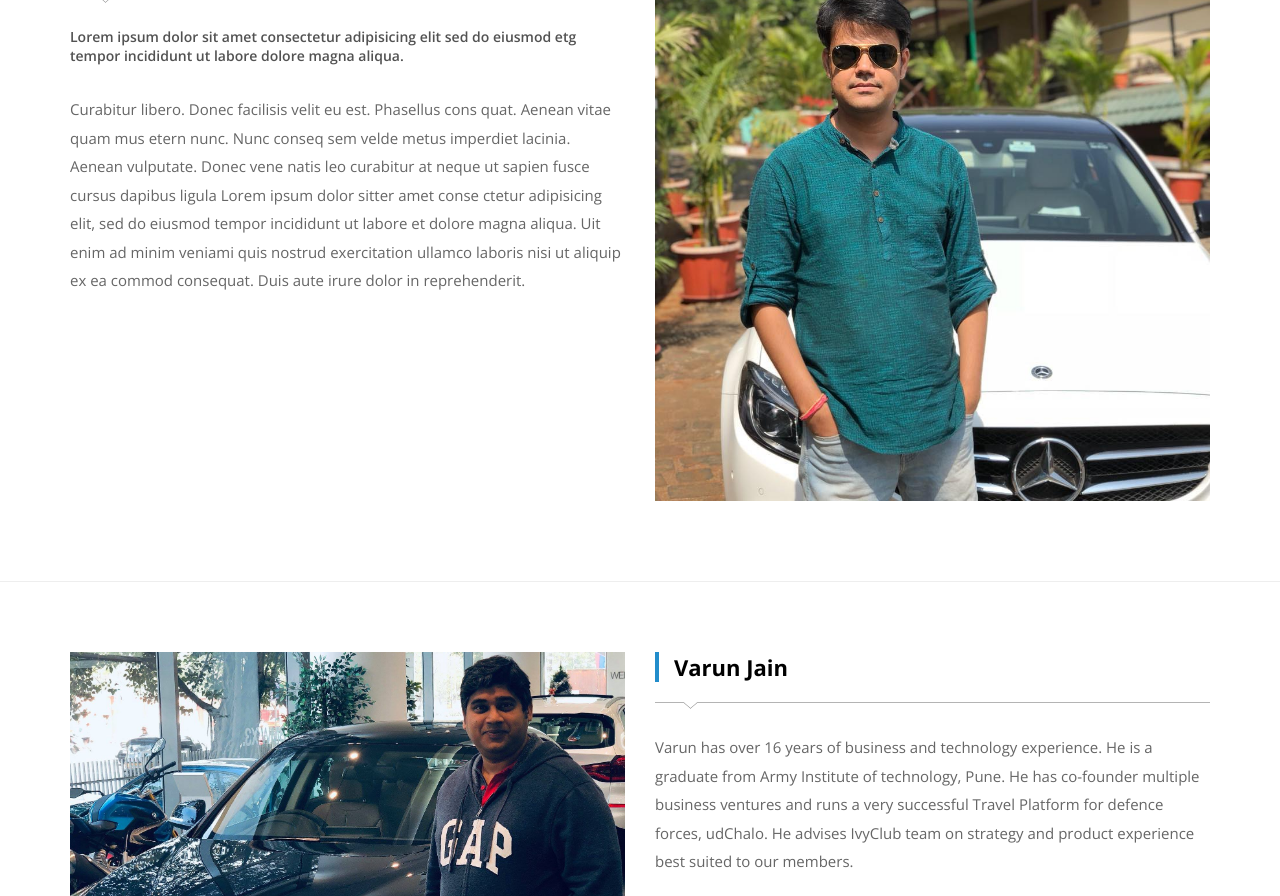
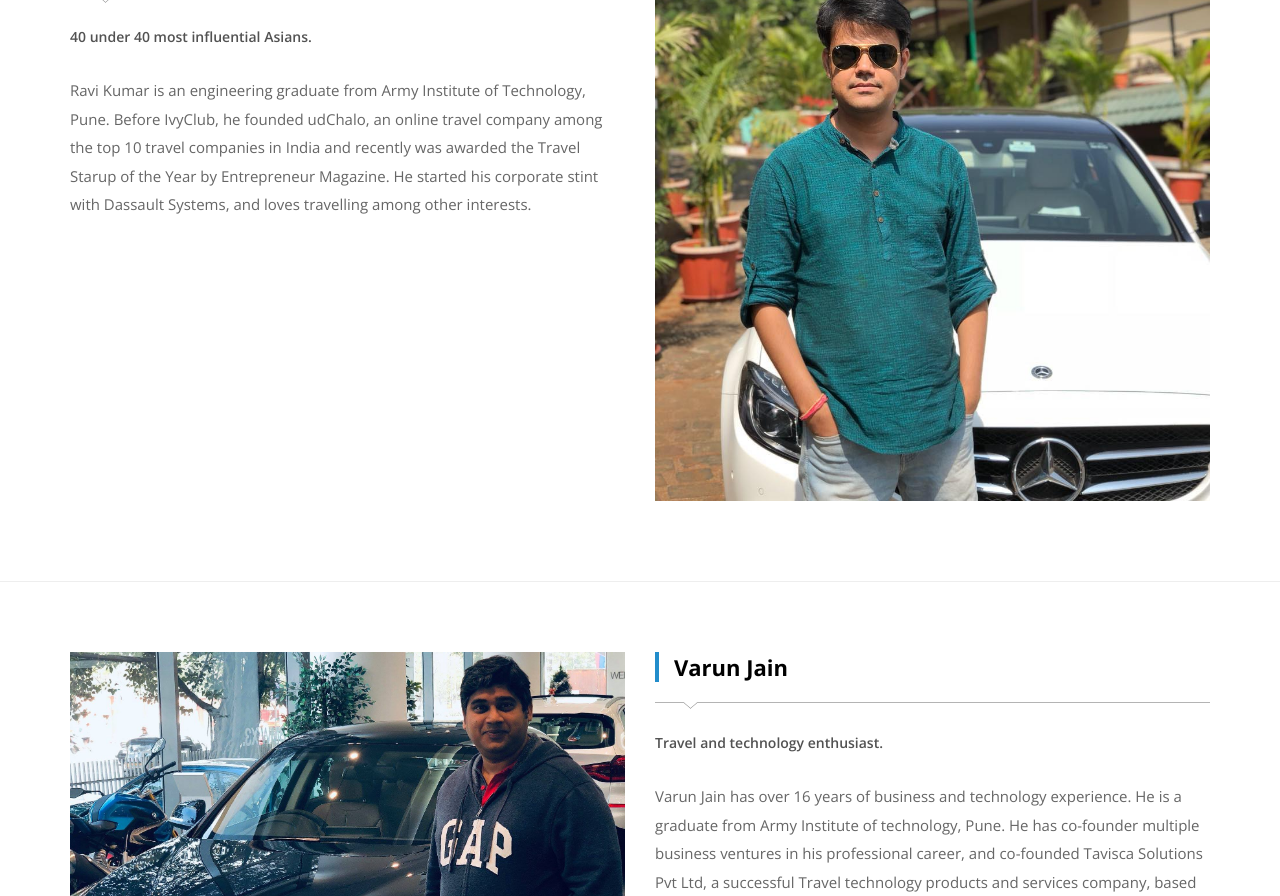
Before and after one commit to varun1308/club, a plain HTML site: page team.html in a window 1280 px wide. Shown: the part 416-1312 px from the top of the page. Drawn offline with nearby package versions, Linux system fonts and the light colour scheme.

Commit message:
added team content

```diff
--- a/team.html
+++ b/team.html
@@ -119,8 +119,8 @@
 							<header class="s-lineDownLeft b-best__info-head">
 							  <h2 class="wow zoomInUp" data-wow-delay="0.5s">Ravi Kumar</h2>
 							</header>
-							<h6 class="wow zoomInUp" data-wow-delay="0.5s">Lorem ipsum dolor sit amet consectetur adipisicing elit sed do eiusmod etg tempor incididunt ut labore dolore magna aliqua. </h6>
-							<p class="wow zoomInUp" data-wow-delay="0.5s">Curabitur libero. Donec facilisis velit eu est. Phasellus cons quat. Aenean vitae quam mus etern nunc. Nunc conseq sem velde metus imperdiet lacinia. Aenean vulputate. Donec vene natis leo curabitur at neque ut sapien fusce cursus dapibus ligula Lorem ipsum dolor sitter amet conse ctetur adipisicing elit, sed do eiusmod tempor incididunt ut labore et dolore magna aliqua. Uit enim ad minim veniami quis nostrud exercitation ullamco laboris nisi ut aliquip ex ea commod consequat. Duis aute irure dolor in reprehenderit.</p>
+							<h6 class="wow zoomInUp" data-wow-delay="0.5s">40 under 40 most influential Asians. </h6>
+							<p class="wow zoomInUp" data-wow-delay="0.5s">Ravi Kumar is an engineering graduate from Army Institute of Technology, Pune. Before IvyClub, he founded udChalo, an online travel company among the top 10 travel companies in India and recently was awarded the Travel Starup of the Year by Entrepreneur Magazine. He started his corporate stint with Dassault Systems, and loves travelling among other interests.</p>
 
 					  </div>
 					</div>
@@ -141,8 +141,8 @@
 							<header class="s-lineDownLeft b-best__info-head">
 								<h2 class="wow zoomInUp" data-wow-delay="0.5s">Varun Jain</h2>
 							</header>
-							<h6 class="wow zoomInUp" data-wow-delay="0.5s"></h6>
-							<p class="wow zoomInUp" data-wow-delay="0.5s">Varun has over 16 years of business and technology experience. He is a graduate from Army Institute of technology, Pune. He has co-founder multiple business ventures and runs a very successful Travel Platform for defence forces, udChalo. He advises IvyClub team on strategy and product experience best suited to our members.</p>
+							<h6 class="wow zoomInUp" data-wow-delay="0.5s">Travel and technology enthusiast.</h6>
+							<p class="wow zoomInUp" data-wow-delay="0.5s">Varun Jain has over 16 years of business and technology experience. He is a graduate from Army Institute of technology, Pune. He has co-founder multiple business ventures in his professional career, and co-founded Tavisca Solutions Pvt Ltd, a successful Travel technology products and services company, based in Pune. He also co-founded udChalo with Ravi Kumar and is CEO of the same. He advises IvyClub team on strategy and product experience best suited to our members.</p>
 						</div>
 					</div>
 
```
